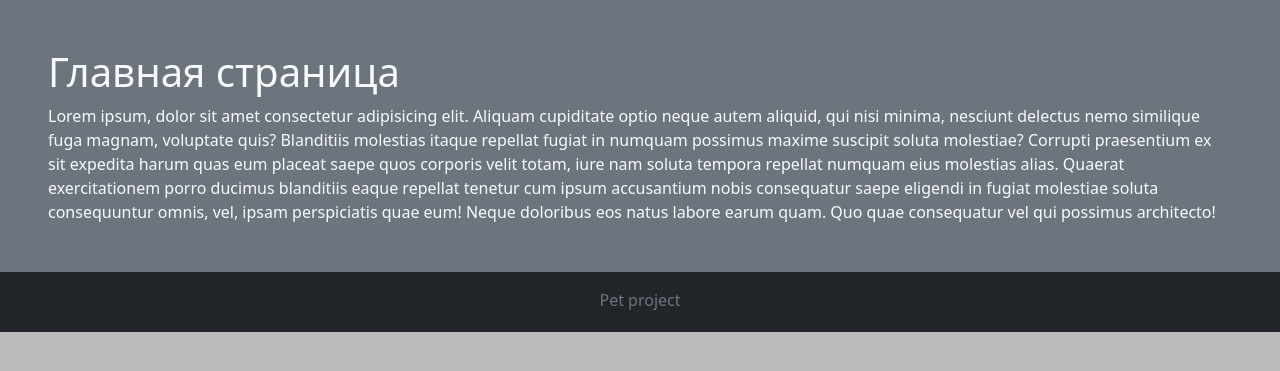
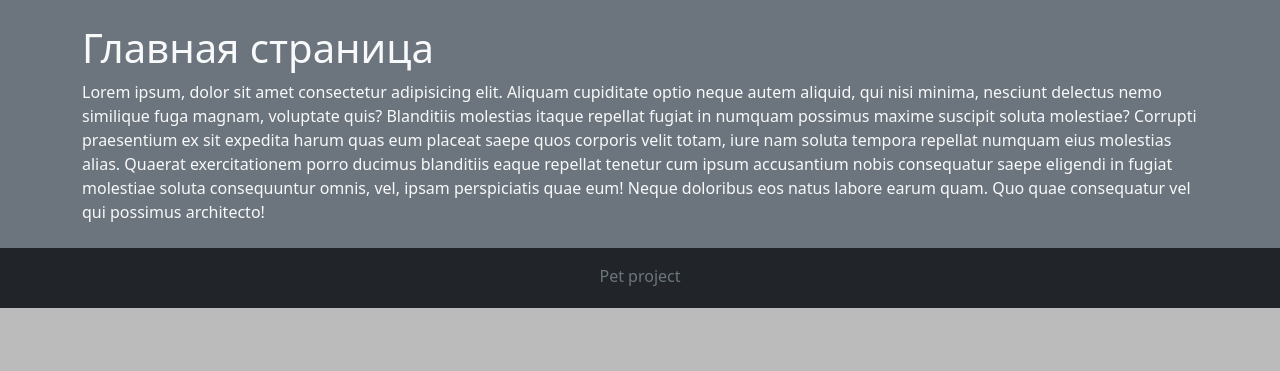
Before and after one commit to Flayzex/first_blog, a Django app: page / in a window 1280 px wide. Shown: the part 82-453 px from the top of the page. Run offline with Django 4.2, Linux system fonts and the light colour scheme; some libraries are stand-ins or nearby versions.

Commit message:
Improvement base template
Improvement of the content section and del unnecessary comment

```diff
--- a/blog/articles/templates/articles/base.html
+++ b/blog/articles/templates/articles/base.html
@@ -25,9 +25,6 @@
                 <a href="{% url 'home' %}" class="nav-link my-log">Blog</a>
 
                 <ul class="nav col-12 col-lg-auto me-lg-auto mb-2 justify-content-center mb-md-0">
-                    {% comment %} <li><a href="{% url 'home' %}" class="nav-link px-2 my-link">Home</a>
-                    </li>
-                    <li><a href="{% url 'about' %}" class="nav-link px-2 my-link">About</a></li> {% endcomment %}
                     {% for m in menu %}
                     {% if m.title == title %}
                     <li class="nav-link px-3 menu-selected">{{ m.title }}</li>
@@ -46,8 +43,10 @@
     </header>
 
 
-    <main class="p-5 bg-secondary text-light">
+    <main class="p-4 bg-secondary text-light">
+        <div class="container">
         {% block content %}{% endblock content %}
+        </div>
     </main>
 
 
```
